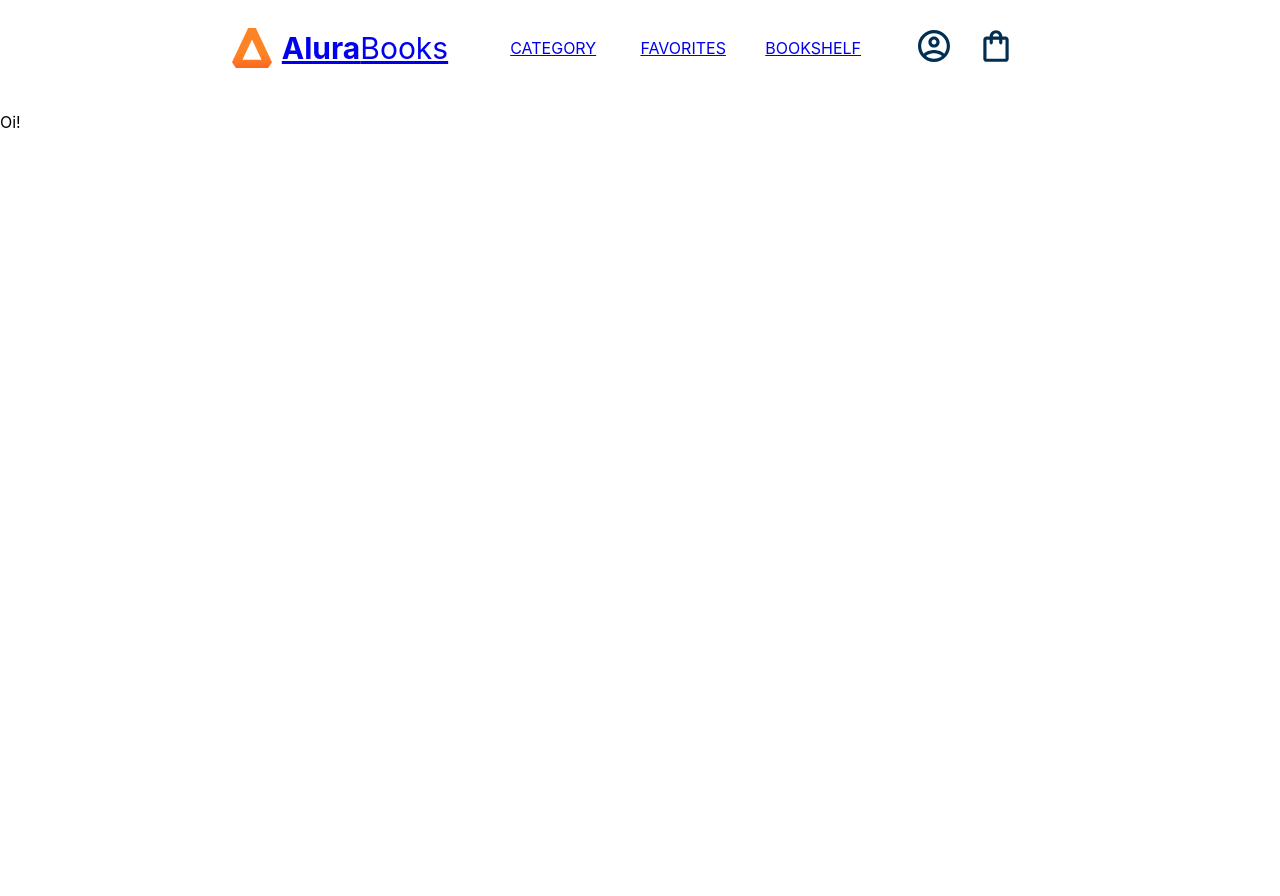
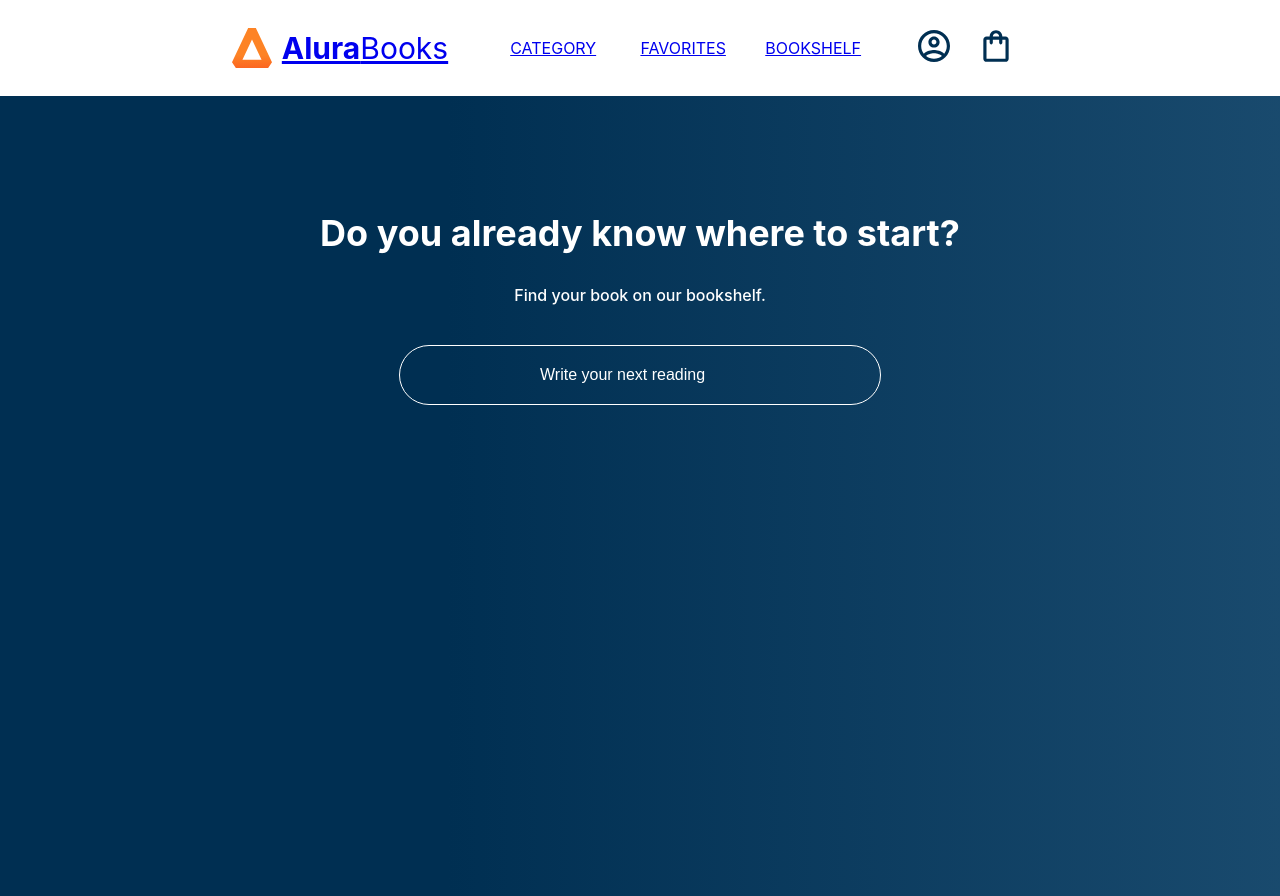
Before and after one commit to mtstechnologies/books, a React (Create React App) app in the folder books-ui/: page /favorites in a window 1280 px wide. Before the commit the page ends 800 px from the top, so only its background shows below. Built offline with nearby package versions, Linux system fonts and the light colour scheme.

Commit message:
Routes for navigation between pages working

```diff
--- a/books-ui/src/index.js
+++ b/books-ui/src/index.js
@@ -1,9 +1,10 @@
 import React from 'react';
 import ReactDOM from 'react-dom/client';
-import App from './App';
+import Home from './rotas/Home';
 import { createGlobalStyle } from 'styled-components';
 import { BrowserRouter, Routes, Route } from "react-router-dom";
 import Header from './components/Header';
+import Favorites from './rotas/Favorites';
 
 const GlobalStyle = createGlobalStyle`
 body {
@@ -31,8 +32,8 @@ root.render(
     <BrowserRouter>
       <Header />
       <Routes>
-        <Route path="/favorites" element={<p>Oi!</p>} />
-        <Route path="/" element={<App />} />
+        <Route path="/favorites" element={<Favorites/>} />
+        <Route path="/" element={<Home />} />
       </Routes>
     </BrowserRouter>
 
--- /dev/null
+++ b/books-ui/src/rotas/Favorites.js
@@ -0,0 +1,17 @@
+import styled from "styled-components";
+import Pesquisa from "../components/Pesquisa";
+
+const AppContainer = styled.div`
+    width: 100vw;
+    height: 100vh;
+    background-image: linear-gradient(90deg,#002F52 35%,#326589 165%);
+`
+function Favorites() {
+  return (
+    <AppContainer>
+      <Pesquisa />
+    </AppContainer>
+  );
+}
+
+export default Favorites
```
Also changed, not shown: books-ui/src/rotas/Home.js (renamed from books-ui/src/App.js, +4 -5 lines).
